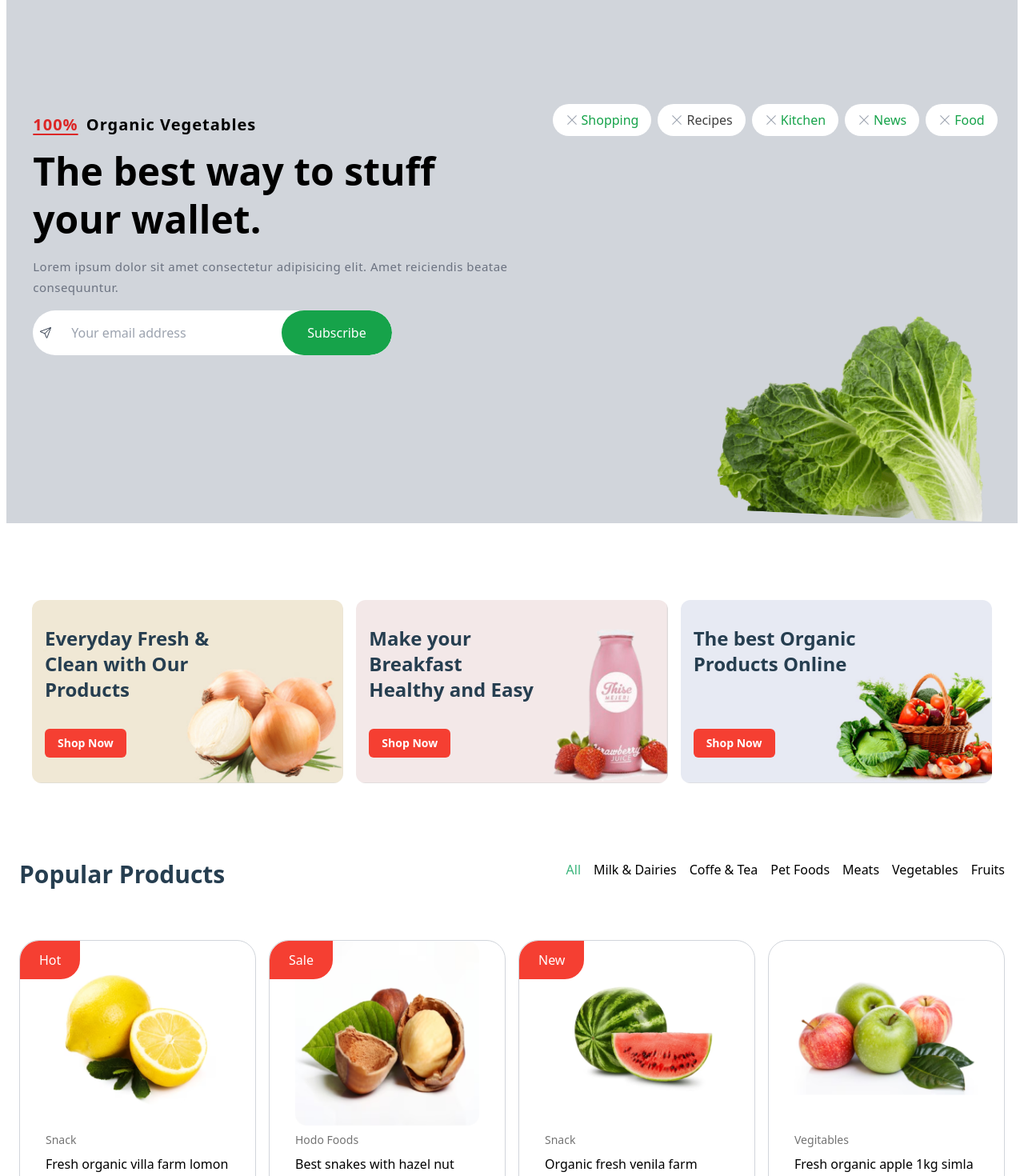
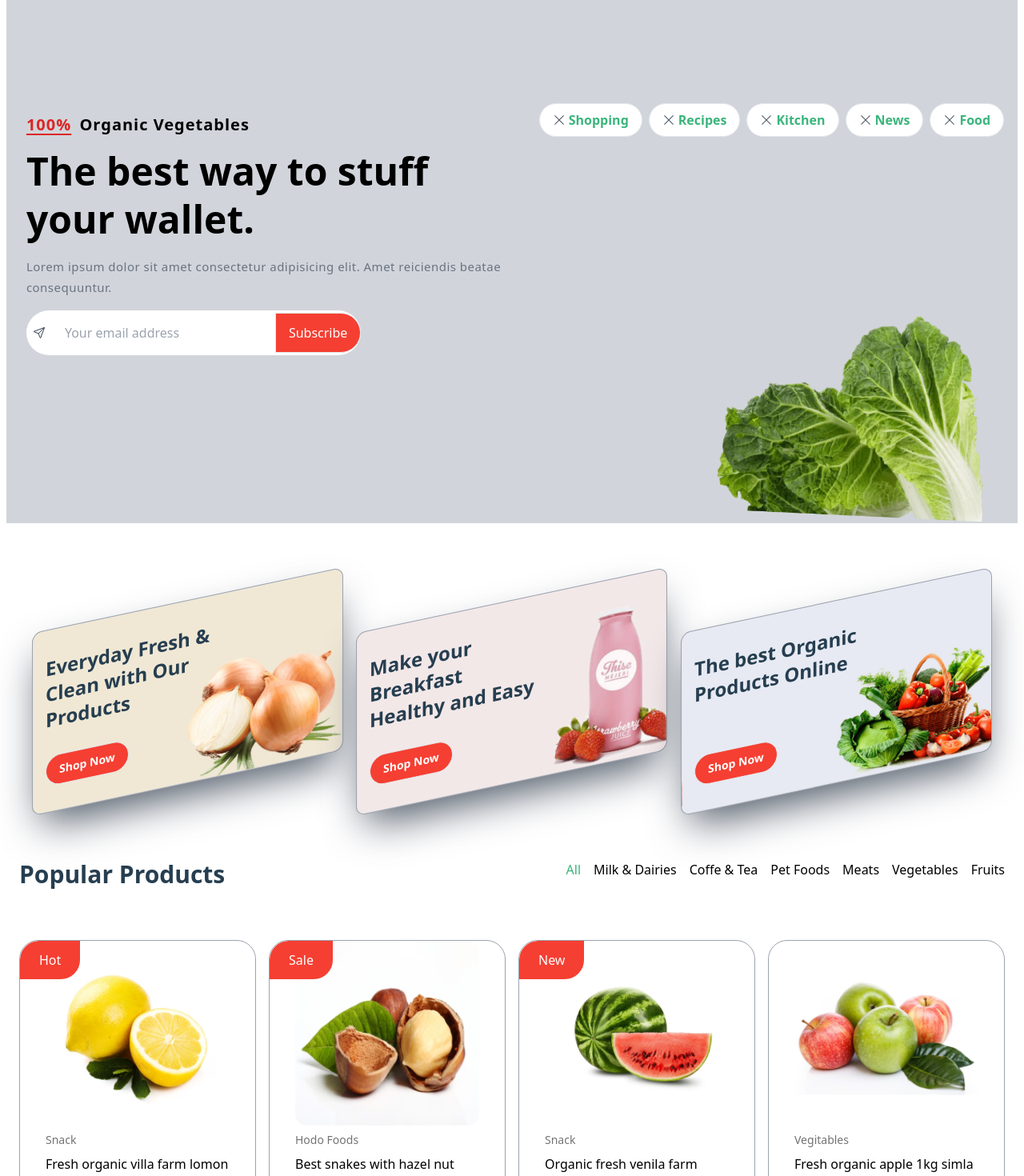
Before and after one commit to AliRazaDev27/foodtrove, a React (Vite) app: page / in a window 1280 px wide. Shown: the part 140-1610 px from the top of the page at 80% size. Built offline with nearby package versions, Linux system fonts and the light colour scheme.

Commit message:
UI/UX improve V1

```diff
--- a/package.json
+++ b/package.json
@@ -11,6 +11,7 @@
     "start": "vite --port 5173"
   },
   "dependencies": {
+    "@gsap/react": "^2.1.1",
     "@radix-ui/react-checkbox": "^1.1.1",
     "@radix-ui/react-dialog": "^1.1.1",
     "@radix-ui/react-label": "^2.1.0",
@@ -26,6 +27,7 @@
     "axios": "^1.7.7",
     "class-variance-authority": "^0.7.0",
     "clsx": "^2.1.1",
+    "gsap": "^3.12.5",
     "lucide-react": "^0.436.0",
     "mongoose": "^8.6.0",
     "react": "^18.3.1",
--- /dev/null
+++ b/src/components/background_slider.tsx
@@ -0,0 +1,31 @@
+export function BackgroundSlider({direction,rounded,background,color,duration,delay,ease,children}:{direction?:'left'|'right'|'top'|'bottom',rounded?:string,background?:string,color?:string,duration?:number,delay?:string,ease?:string,children:React.ReactNode}) {
+    let animate = ""
+    if(direction){
+        console.log("wtf")
+        if(direction === "left"){
+            animate = "top-0 right-[100%] peer-hover:translate-x-[100%]"
+        }
+        if(direction === "right"){
+            animate = "top-0 left-[100%] peer-hover:-translate-x-[100%]"
+        }
+        if(direction === "top"){
+            animate = "bottom-[100%] right-0 peer-hover:translate-y-[100%]"
+        }
+        if(direction === "bottom"){
+            animate = "top-[100%] right-0 peer-hover:-translate-y-[100%]"
+        }
+    }
+    else{
+        animate = "top-0 right-[100%] peer-hover:translate-x-[100%]"
+    }
+    return(
+        <div className={`relative w-max border overflow-hidden  ${background ? background : "bg-white"}  ${rounded}`}>
+        <div className="relative  peer z-10">
+        {children}
+        </div>
+        <div
+         className=
+         {`absolute   -z-0 ${ease}  transition-transform ${duration ? `duration-${duration}` : "duration-500"} ${delay} ${animate} ${color ? color : "bg-red-500" } w-full h-full`}/>
+    </div>
+    )
+}
--- a/src/components/ui/daily_best_sales.tsx
+++ b/src/components/ui/daily_best_sales.tsx
@@ -17,7 +17,7 @@ export function DailyBestSales(){
                 <img src="/banner.png" alt="banner" className="bg-contain h-full" />
                 </div>
                 <div className="col-span-1 md:col-span-9  ">
-                    <div className="grid grid-cols-1 md:grid-cols-4 gap-2 ">
+                    <div className="grid grid-cols-1 md:grid-cols-4 gap-4 ">
                            {dailyBestProducts.map((product,index)=>
                            <DailyBestCard key={index} data={product}/>
                         )}
--- a/src/components/ui/deals_of_the_day.tsx
+++ b/src/components/ui/deals_of_the_day.tsx
@@ -7,7 +7,7 @@ export function DealsOfTheDay(){
                 <h1 className="text-primary text-3xl font-bold">Deals Of The Day</h1>
                 <p className="text-secondary">All Deals</p>
             </div>
-            <div className="grid grid-cols-1 md:grid-cols-4 gap-2 pt-8 ">
+            <div className="grid grid-cols-1 md:grid-cols-4 gap-4 pt-8 ">
         {
             deals.map((deal,index)=> <DealCard key={index} data={deal}/>)
         }
--- a/src/components/ui/feature_card.tsx
+++ b/src/components/ui/feature_card.tsx
@@ -1,13 +1,18 @@
+import { BackgroundSlider } from "../background_slider";
+
 export function FeatureCard({ card }: any) {
   return (
     <div
-      className="flex flex-col justify-evenly md:justify-between  gap-4 px-4 py-2 md:py-8  bg-neutral-300  bg-cover bg-right rounded-xl aspect-[1.7]"
+      className="flex flex-col justify-evenly md:justify-between  gap-4 px-4 py-2 md:py-8  bg-neutral-300  bg-cover bg-right rounded-xl aspect-[1.7] border border-gray-400  hover:rounded-3xl -skew-y-12  hover:skew-y-0  shadow-2xl hover:shadow hover:scale-105 shadow-gray-600  transition-all  duration-500"
       style={{ backgroundImage: `url(${card.imgage})` }}
     >
       <p className="md:w-[60%] text-primary text-2xl font-bold">{card.title}</p>
-      <button className="bg-lightred  text-white text-sm font-bold w-max px-4 py-2 rounded-md">
+      <BackgroundSlider background="bg-lightred" color="bg-lightgreen" rounded="rounded-full" >
+      <button className=" text-white text-sm font-bold w-max px-4 py-2 rounded-md">
         Shop Now
       </button>
+      </BackgroundSlider>
+
     </div>
   );
 }
--- a/src/components/ui/header.tsx
+++ b/src/components/ui/header.tsx
@@ -26,7 +26,7 @@ export function Header() {
     <header className="hidden md:flex  justify-between items-center my-4 px-2">
       <div className="flex items-center font-bold text-lg">
         <img src="/logo.png" alt="logo" />
-        FoodTrove
+        <Link to="/">FoodTrove</Link>
       </div>
       <nav>
         <ul className="flex gap-2 sm:gap-4 md:gap-8 font-normal text-lg">
@@ -68,7 +68,7 @@ export function Header() {
   <div className="flex justify-between items-center md:hidden my-4 px-4">
   <div className="flex items-center font-bold text-lg">
         <img src="/logo.png" alt="logo" />
-        FoodTrove
+        <Link to="/">FoodTrove</Link>
       </div>
   <SheetTrigger className="block md:hidden"><GiHamburgerMenu /></SheetTrigger>
   </div>
--- a/src/components/ui/hero.tsx
+++ b/src/components/ui/hero.tsx
@@ -1,6 +1,9 @@
 import { RxCross1 } from "react-icons/rx";
 import { IoPaperPlaneOutline } from "react-icons/io5";
+import { BackgroundSlider } from "../background_slider";
+
 export function Hero(){
+
     return(
         <div className="relative flex flex-col-reverse md:flex-row  justify-evenly min-h-[90vh] items-center bg-gray-300">
                 <div className="flex flex-col gap-4 py-2 px-2  md:w-1/2">
@@ -13,25 +16,58 @@ export function Hero(){
                     <div className="flex items-center bg-white w-max rounded-full overflow-hidden">
                     <IoPaperPlaneOutline className="hidden md:block text-gray-700   translate-x-2" />
                         <input type="text" className="outline-none  px-4 py-2 md:px-8 md:py-4 bg-transparent" placeholder="Your email address"/>
-
-                        <button className="hidden md:block bg-green-600 text-white px-4 py:2 md:px-8 md:py-4 rounded-full">Subscribe</button>
+                        <BackgroundSlider background="bg-lightred" color="bg-lightgreen" rounded="rounded-e-full"><button className="px-4 py-3 text-white">Subscribe</button></BackgroundSlider>
                         <button className="md:hidden block">
                         <IoPaperPlaneOutline className=" text-gray-700   -translate-x-3" />
                         </button>
                     </div>
                 </div>
-                <div className="md:-translate-y-36 ">
-                    <ul className="flex flex-wrap justify-center gap-2 ">
-                        <li className="flex gap-1 items-center   bg-white px-4 py-2 rounded-full"><RxCross1 className="text-gray-400"/> <span className="text-green-600">Shopping</span></li>
-                        <li className="flex gap-1 items-center   bg-white px-4 py-2 rounded-full"><RxCross1 className="text-gray-400"/> <span className="text-neutral-700">Recipes</span></li>
-                        <li className="flex gap-1 items-center   bg-white px-4 py-2 rounded-full"><RxCross1 className="text-gray-400"/> <span className="text-green-600">Kitchen</span></li>
-                        <li className="flex gap-1 items-center   bg-white px-4 py-2 rounded-full"><RxCross1 className="text-gray-400"/> <span className="text-green-600">News</span></li>
-                        <li className="flex gap-1 items-center   bg-white px-4 py-2 rounded-full"><RxCross1 className="text-gray-400"/> <span className="text-green-600">Food</span></li>
-
+                <div className="md:-translate-y-36">
+                    <ul className="flex  flex-wrap justify-center gap-2 ">
+                        <li
+                          className="hover:translate-y-6  hover:-rotate-[6deg]  transition-transform duration-1000  text-lightgreen hover:text-white" >
+                            <BackgroundSlider rounded="rounded-full" direction="right" color="bg-lightgreen" delay={"delay-200"} ease="ease-in" duration={1000}>
+                            <div className="flex items-center gap-1 px-4 py-2">
+                            <RxCross1 className="text-gray-600"/> <span className="font-bold">Shopping</span>
+                            </div>
+                            </BackgroundSlider>
+                            </li>
+                            <li
+                          className="hover:translate-y-6 hover:-rotate-[6deg]  transition-transform duration-1000  text-lightgreen hover:text-white" >
+                            <BackgroundSlider rounded="rounded-full" direction="right" color="bg-lightgreen" delay={"delay-200"} ease="ease-in" duration={1000}>
+                            <div className="flex items-center gap-1 px-4 py-2">
+                            <RxCross1 className="text-gray-600"/> <span className="font-bold">Recipes</span>
+                            </div>
+                            </BackgroundSlider>
+                            </li>
+                            <li
+                          className="hover:translate-y-6 hover:-rotate-[6deg]  transition-transform duration-1000  text-lightgreen hover:text-white" >
+                            <BackgroundSlider rounded="rounded-full" direction="right" color="bg-lightgreen" delay={"delay-200"} ease="ease-in" duration={1000}>
+                            <div className="flex items-center gap-1 px-4 py-2">
+                            <RxCross1 className="text-gray-600"/> <span className="font-bold">Kitchen</span>
+                            </div>
+                            </BackgroundSlider>
+                            </li>
+                            <li
+                          className="hover:translate-y-6 hover:-rotate-[6deg]  transition-transform duration-1000 text-lightgreen hover:text-white" >
+                            <BackgroundSlider rounded="rounded-full" direction="right" color="bg-lightgreen" delay={"delay-200"} ease="ease-in" duration={1000}>
+                            <div className="flex items-center gap-1 px-4 py-2">
+                            <RxCross1 className="text-gray-600"/> <span className="font-bold">News</span>
+                            </div>
+                            </BackgroundSlider>
+                            </li>
+                            <li
+                          className="hover:translate-y-6 hover:-rotate-[6deg]  transition-transform duration-1000 text-lightgreen hover:text-white" >
+                            <BackgroundSlider rounded="rounded-full" direction="right" color="bg-lightgreen" delay={"delay-200"} ease="ease-in" duration={1000}>
+                            <div className="flex items-center gap-1 px-4 py-2">
+                            <RxCross1 className="text-gray-600"/> <span className="font-bold">Food</span>
+                            </div>
+                            </BackgroundSlider>
+                            </li>
                     </ul>
                 </div>
                <div className="hidden md:block absolute right-0 bottom-0 w-1/3">
-               <img src="/hero1.png" alt="hero" className="bg-cover"/>
+               <img src="/hero1.webp" alt="hero" className="bg-cover"/>
                </div>
             </div>
     )
--- a/src/components/ui/popular_product_card.tsx
+++ b/src/components/ui/popular_product_card.tsx
@@ -1,13 +1,14 @@
 import { MdOutlineShoppingCart } from "react-icons/md";
 import { FaStar } from "react-icons/fa";
+import { BackgroundSlider } from "../background_slider";
 
 
 export function PopularProductCard({product}:any){
     return(
-        <div className="relative border border-gray-300 rounded-3xl">
+        <div className="relative border border-gray-400  hover:shadow-2xl hover:shadow-current  rounded-3xl hover:scale-105 group transition-all duration-500 overflow-hidden">
             {
                 product.tag !== "" &&
-                <div className="absolute top-0 left-0 bg-lightred text-white w-max px-6 py-3 rounded-tl-3xl rounded-br-3xl ">{product.tag}</div>
+                <div className="absolute  top-0  group-hover:translate-x-[100%]  transition-all duration-1000  w-full   "><div className="bg-lightred group-hover:bg-lightgreen group-hover:font-bold text-white w-max px-6 py-3 rounded-tl-3xl rounded-br-3xl group-hover:rounded-none group-hover:rounded-tr-3xl group-hover:rounded-bl-3xl transition-all duration-1000 group-hover:-translate-x-[100%]">{product.tag}</div></div>
             }
             <div className="px-8 space-y-2 pb-3">
             <img src={product.image} alt="product" className="mx-auto" />
@@ -20,14 +21,16 @@ export function PopularProductCard({product}:any){
             <p className="text-secondary">By <span className="text-lightred">{product.manufacturer}</span></p>
             <div className="flex justify-between items-center">
                 <div className="flex gap-4 items-center">
-                    <p className="text-lightgreen text-lg font-bold">{product.disCountedPrice}</p>
-                    <p className="text-secondary line-through font-bold">{product.price}</p>
+                    <p className="text-lightgreen text-lg font-bold">${product.disCountedPrice}</p>
+                    <p className="text-secondary line-through font-bold">${product.price}</p>
 
                 </div>
-                <button className="flex items-center gap-2 bg-lightred hover:bg-red-600 text-white px-5 py-3 rounded-lg font-bold">
+                <BackgroundSlider background="bg-lightred" color="bg-lightgreen" direction="top" rounded="rounded-xl">
+                <button className="flex items-center gap-2   text-white px-4 py-2 rounded-lg font-bold">
                     <MdOutlineShoppingCart/>
                     <span>Add</span>
                 </button>
+                </BackgroundSlider>
             </div>
             </div>
         </div>
--- a/src/index.css
+++ b/src/index.css
@@ -8,4 +8,5 @@
 }
 html {
   scroll-behavior: smooth;
+
 }
--- a/src/main.tsx
+++ b/src/main.tsx
@@ -21,6 +21,7 @@ import Checkout from './pages/checkout.tsx'
 import About from './pages/about.tsx'
 import Blog from './pages/blog.tsx'
 import Wishlist from './pages/wishlist.tsx'
+import Test from './pages/test.tsx'
 
 const queryClient = new QueryClient()
 
@@ -32,6 +33,10 @@ const router = createBrowserRouter([
       {
         path:"/",
         element:<Home/>
+      },
+      {
+        path:"/test",
+        element:<Test/>
       },
       {
         path:"/shop",
```
Also changed, not shown: src/components/ui/daily_best_card.tsx (+8 -4 lines), src/pages/test.tsx (added, +101 -0 lines), public/hero1.webp (added), 1 other file (tests, documents, lock files or other folders).
